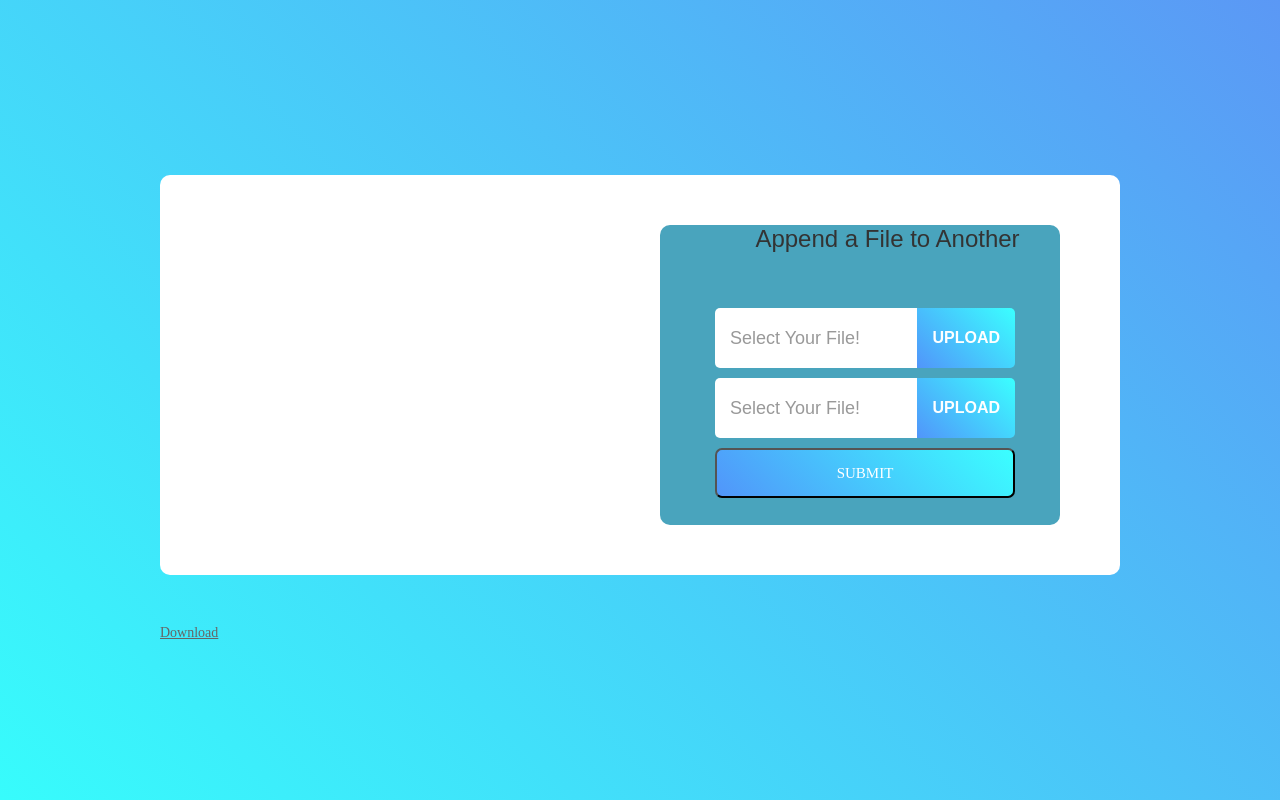
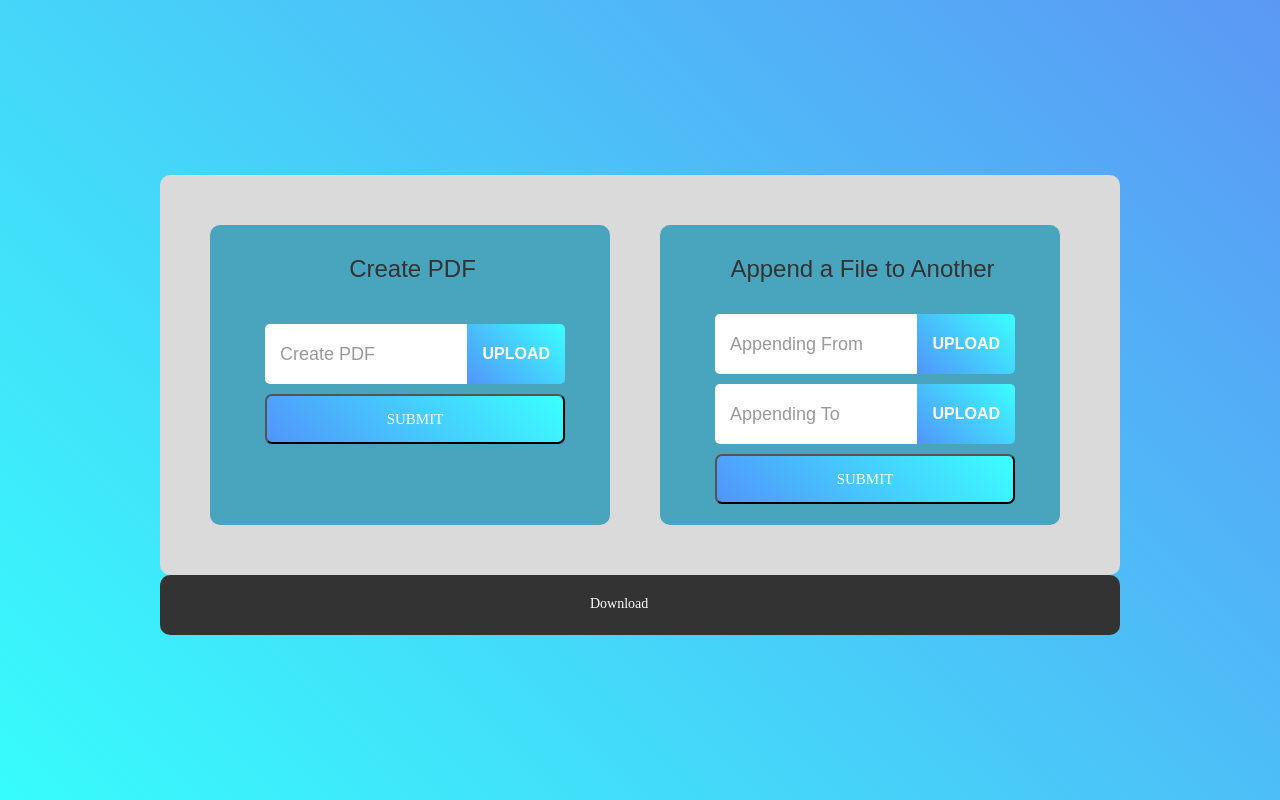
Before and after one commit to Fasil005/Text_Appending_-_PDF_Creater, a Flask app: page / in a window 1280 px wide. Run offline with Flask 2, Linux system fonts and the light colour scheme; some web fonts are replaced.

Commit message:
Finished

```diff
--- a/app.py
+++ b/app.py
@@ -4,6 +4,7 @@ from flask import request
 from flask import flash
 from flask import redirect
 from flask import url_for
+from fpdf import FPDF
 
 
 from werkzeug.utils import secure_filename
@@ -14,6 +15,7 @@ MAIN_PATH = 'static/main'
 SECONDARY_PATH = 'static/secondary'
 ALLOWED_EXTENSIONS = {'txt', 'pdf', 'html', 'py', 'css', 'js'}
 
+pdf = FPDF()
 app = Flask(__name__)
 
 app.config['SECRET_KEY'] = '1234issecret'
@@ -27,11 +29,11 @@ def allowed_file(filename):
 def home():
     return render_template('index.html')
 
-@app.route("/pdfcreating", methods=['POST'])
-def pdfcreating():
+@app.route("/appending", methods=['POST'])
+def fileuploading():
     try:
-        file = request.files['mainpdf']
-        file2 = request.files['secondarypdf']
+        file = request.files['mainfile']
+        file2 = request.files['secondaryfile']
         if file.filename == '':
             if file2.filename == '':
                 flash('Select All Files')
@@ -74,5 +76,53 @@ def appending(file1,file2):
 
 
 
+
+
+
+
+
+@app.route("/pdfcreating", methods=['POST'])
+def fileuploading2():
+    try:
+        file = request.files['mainfile']
+        if file.filename == '':
+            flash('Select a File to Create PDF')
+            return redirect(url_for('home'))
+
+
+        if file and allowed_file(file.filename):
+
+            filename = secure_filename(file.filename)
+            file.save(os.path.join(MAIN_PATH, filename))
+            print(file.filename)
+            file = creating(file.filename)
+
+        return render_template('index.html', filepath = f'{MAIN_PATH}/{file}.pdf')
+    except Exception as e:
+        print(e)
+
+
+def creating(file):
+
+    try:
+
+        mainfile = open(f'{MAIN_PATH}/{file}','r')
+
+        pdf.add_page()
+
+        pdf.set_font("Arial", size = 15)
+
+        for x in mainfile:
+            pdf.cell(200, 10, txt = x, ln = 1, align = 'C')
+        file = file.split('.',1)[0]
+        pdf.output(f'{MAIN_PATH}/{file}.pdf')
+
+        return file
+
+    except Exception as e:
+        print(e)
+
+
+
 if __name__ == "__main__":
     app.run(debug=True)
--- a/static/css/main.css
+++ b/static/css/main.css
@@ -2,28 +2,7 @@
 
 
 
-/*//////////////////////////////////////////////////////////////////
-[ FONT ]*/
 
-@font-face {
-  font-family: Poppins-Regular;
-  src: url('../fonts/poppins/Poppins-Regular.ttf');
-}
-
-@font-face {
-  font-family: Poppins-Bold;
-  src: url('../fonts/poppins/Poppins-Bold.ttf');
-}
-
-@font-face {
-  font-family: Poppins-Medium;
-  src: url('../fonts/poppins/Poppins-Medium.ttf');
-}
-
-@font-face {
-  font-family: Montserrat-Bold;
-  src: url('../fonts/montserrat/Montserrat-Bold.ttf');
-}
 
 /*//////////////////////////////////////////////////////////////////
 [ RESTYLE TAG ]*/
@@ -105,24 +84,6 @@ a:hover {
   background: -moz-linear-gradient(-135deg, #5b98f5, #37fcfc);
   background: linear-gradient(-135deg, #5b98f5, #37fcfc);
 }
-/*
-.wrap-form {
-  width: 960px;
-  height: 400px;
-  background: #fff;
-  border-radius: 10px;
-  overflow: hidden;
-
-  display: -webkit-box;
-  display: -webkit-flex;
-  display: -moz-box;
-  display: -ms-flexbox;
-  display: flex;
-  flex-wrap: wrap;
-  justify-content: space-between;
-   padding: 150px 30px 33px 00px;
-}*/
-
 
 
 /*------------------------------------------------------------------
@@ -142,7 +103,9 @@ a:hover {
 
   width: 100%;
   display: block;
-  padding-bottom: 54px;
+  padding-right: 50px;
+  padding-bottom: 30px;
+  padding-top: 30px;
 }
 
 
@@ -344,32 +307,61 @@ input {
 }
 
 .dwn-btn{
-  padding-top: 10%;
-  padding-right: 70%;
+  position: relative;
+  padding-top: 17px;
+  padding-left: 430px;
+  background: #333333;
+  width: 100%;
+  height: 60px;
+  margin-top: 50px;
+  border-radius: 10px;
+  cursor: pointer;
 }
-
+.dwn-btn:hover{
+  background: #729b8a;
+}
+a.fill-div{
+  position: absolute;
+  text-decoration: none;
+  color: #ffffff;
+  height: 100%;
+  width: 100%;
+}
 .wrap-forms{
   padding-bottom: 60px;
   width: 960px;
   height: 400px;
   margin-top: -50px;
   border-radius: 10px;
-  background: #ffffff;
+  background: #d9dad9;
 
 }
 
 .form2{
   padding-left: 55px;
+  margin-left: 500px;
+  margin-top: -300px;
+  border-radius: 10px;
+  width: 400px;
+  height: 300px;
+  background: #49a4bd;
+}
+
+.form1{
+  padding-left: 55px;
   /* padding-top: 10px; */
   padding-bottom: 20px;
-  margin-left: 500px;
+  margin-left: 50px;
   margin-top: 50px;
   border-radius: 10px;
   width: 400px;
   height: 300px;
   background: #49a4bd;
-  /* background: -webkit-linear-gradient(-135deg, #ff3478, #bb97ff);
-  background: -o-linear-gradient(-135deg, #ff3478, #bb97ff);
-  background: -moz-linear-gradient(-135deg,#ff3478, #bb97ff);
-  background: linear-gradient(-135deg, #ff3478, #bb97ff); */
 }
+
+
+.warning{
+
+  text-align: center;
+  background: rgb(255, 255, 255);
+}
--- a/templates/index.html
+++ b/templates/index.html
@@ -18,26 +18,16 @@
 
     <div class="container-home">
         <div class="wrap-forms">
-            <form class="form-form validate-form" action="/pdfcreating" method="post" enctype="multipart/form-data">
-            </form>
-            <div class="form2">
-                <form  action="/pdfcreating" method="post" enctype="multipart/form-data">
+            <div class="form1">
+                <form action="/pdfcreating" method="post" enctype="multipart/form-data">
                     <span class="form-form-title">
-                        Append a File to Another
+                        Create PDF
                     </span>
-                    <!-- <label for="secondarypdf">Appending From</label> -->
-                    <div class="file-upload-wrapper-first"  data-text="Select Your File!">
-                        <input name="secondarypdf" type="file" class="file-upload-field" value="">
+
+                    <div class="file-upload-wrapper-second" data-text="Create PDF">
+                        <input name="mainfile" type="file" class="file-upload-field" value="">
                     </div>
-                    <!-- <label for="mainpdf">Appending To</label> -->
-                    <div class="file-upload-wrapper-second" data-text="Select Your File!">
-                        <input name="mainpdf" type="file" class="file-upload-field" value="">
-                    </div>
-                    <!-- <label for="secondarypdf">Appending From</label>
-                    <input type="file" id="secondarypdf" name="secondarypdf"> -->
-                    <!-- <label for="mainpdf">Appending To</label>
-                    <input type="file" id="mainpdf" name="mainpdf"> -->
-                    <!-- <input type="submit"> -->
+
                     <div class="container-submit-form-btn">
                         <button class="submit-form-btn">
                             Submit
@@ -45,9 +35,30 @@
                     </div>
                 </form>
             </div>
-            <div class="dwn-btn">
-                <a href={{filepath}}>Download</a>
+            <div class="form2">
+                <form  action="/appending" method="post" enctype="multipart/form-data">
+                    <span class="form-form-title">
+                        Append a File to Another
+                    </span>
+
+                    <div class="file-upload-wrapper-first"  data-text="Appending From">
+                        <input name="secondaryfile" type="file" class="file-upload-field" value="">
+                    </div>
+
+                    <div class="file-upload-wrapper-second" data-text="Appending To">
+                        <input name="mainfile" type="file" class="file-upload-field" value="">
+                    </div>
+
+                    <div class="container-submit-form-btn">
+                        <button class="submit-form-btn">
+                            Submit
+                        </button>
+                    </div>
+                </form>
             </div>
+
+                <a style="text-decoration: none;color: #ffffff;" href={{filepath}}  ><div class="dwn-btn" >Download</div></a>
+
         </div>
 
     </div>
```
